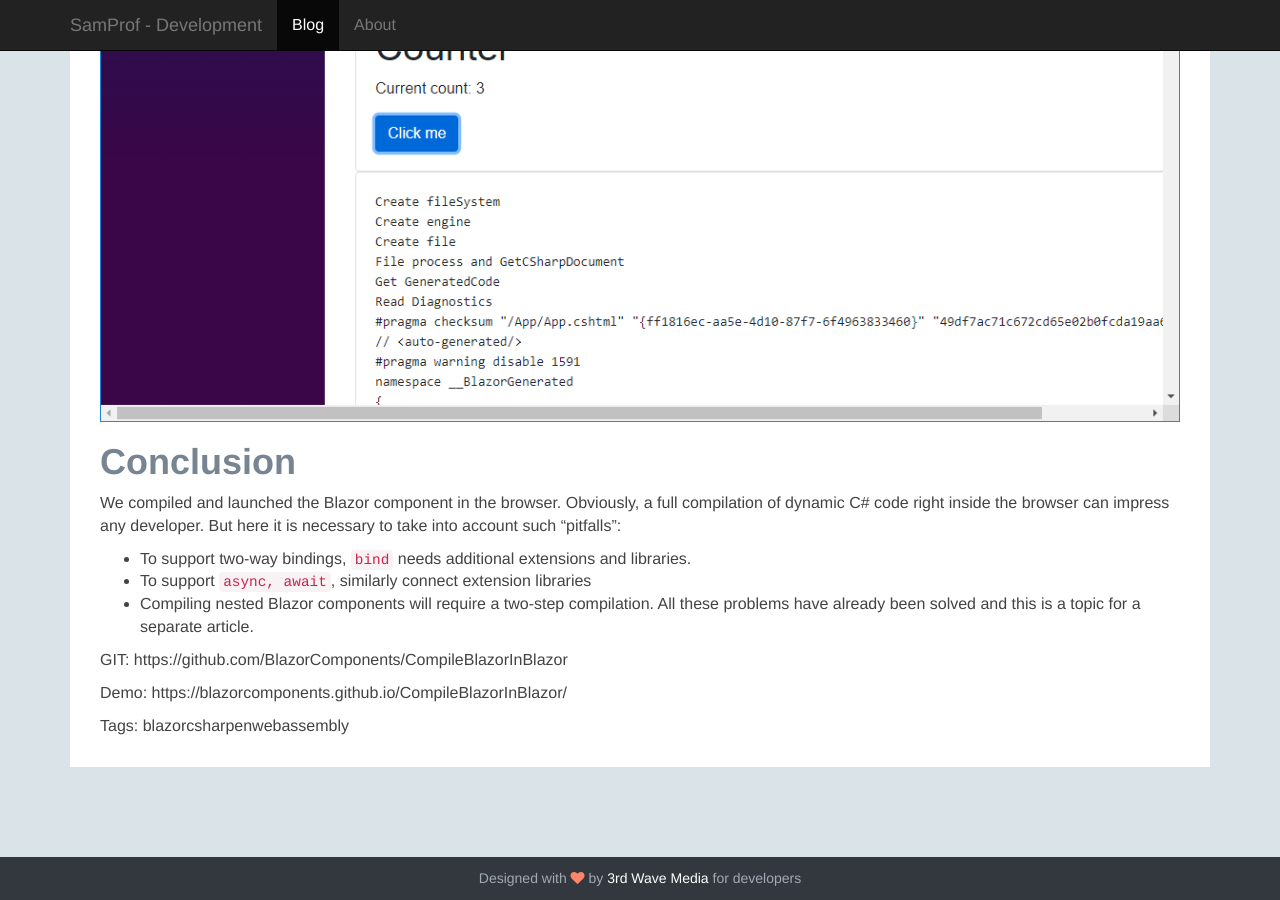
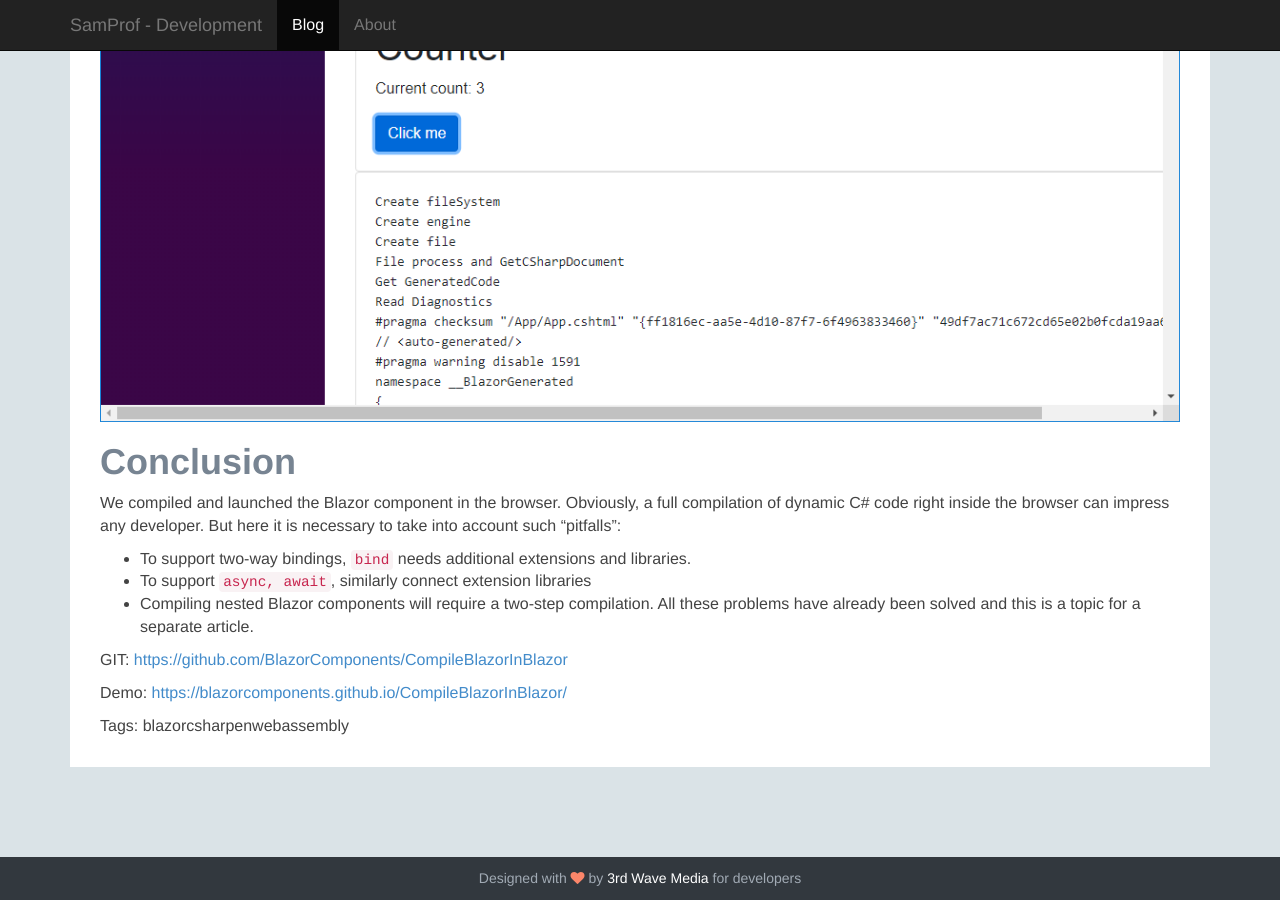
Before and after one commit to SamProf/www.samprof.com, a Jekyll site: the page built from _posts/2018-12-15-compile-csharp-and-blazor-inside-browser-en.md, in a window 1280 px wide and 900 px high, scrolled down 7282 px. Built offline with Jekyll 4.4.1, drawn with Linux system fonts in a browser that asks for light colours; comment, search, counter and statistics services are not loaded; part of the change alters nothing that is shown.

```diff
--- a/_posts/2018-12-15-compile-csharp-and-blazor-inside-browser-en.md
+++ b/_posts/2018-12-15-compile-csharp-and-blazor-inside-browser-en.md
@@ -192,6 +192,6 @@ But here it is necessary to take into account such "pitfalls":
 - Compiling nested Blazor components will require a two-step compilation.
 All these problems have already been solved and this is a topic for a separate article.
 
-GIT: https://github.com/BlazorComponents/CompileBlazorInBlazor
+GIT: [https://github.com/BlazorComponents/CompileBlazorInBlazor](https://github.com/BlazorComponents/CompileBlazorInBlazor)
 
-Demo: https://blazorcomponents.github.io/CompileBlazorInBlazor/
+Demo: [https://blazorcomponents.github.io/CompileBlazorInBlazor/](https://blazorcomponents.github.io/CompileBlazorInBlazor/)
```
